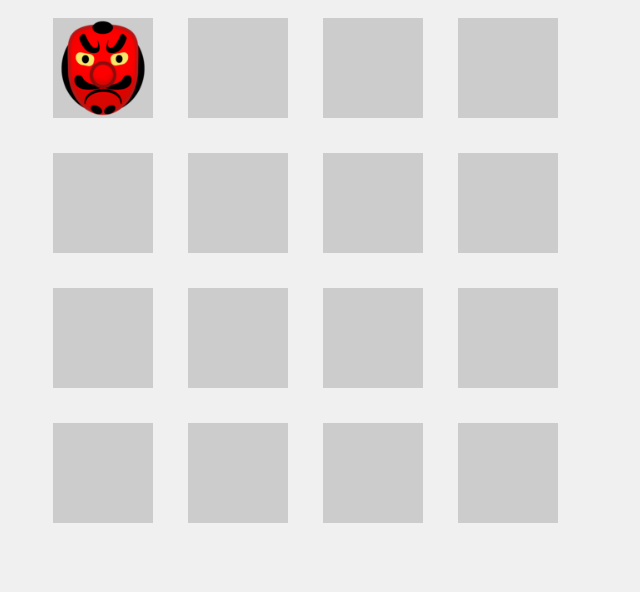
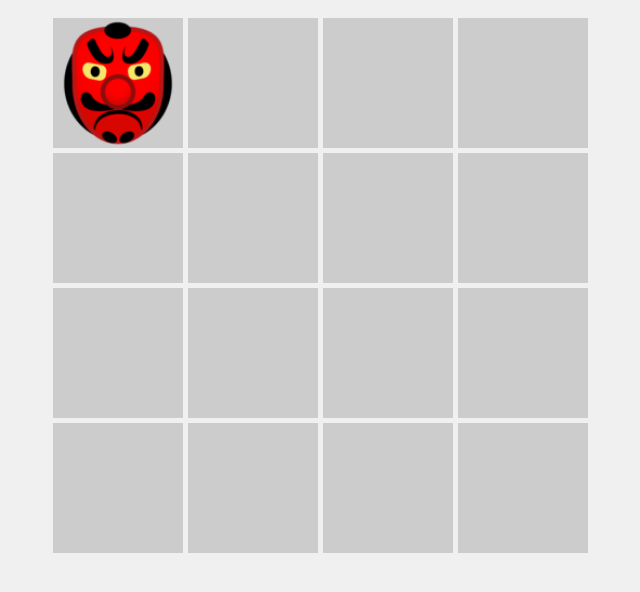
Before and after one commit to workingprofile044/whack-a-goblin, a website built with webpack: page src/index.html in a window 1280 px wide. Shown: the part 146-738 px from the top of the page, without its empty margins (320-960 px from the left). Built offline with nearby package versions, Linux system fonts and the light colour scheme.

Commit message:
updated goblin 2

```diff
--- a/src/styles/style.css
+++ b/src/styles/style.css
@@ -21,8 +21,8 @@ body, html {
 }
 
 .grid-cell {
-    width: 100px;
-    height: 100px;
+    width: 130px;
+    height: 130px;
     background-color: #ccc;
     position: relative;
 }
```
